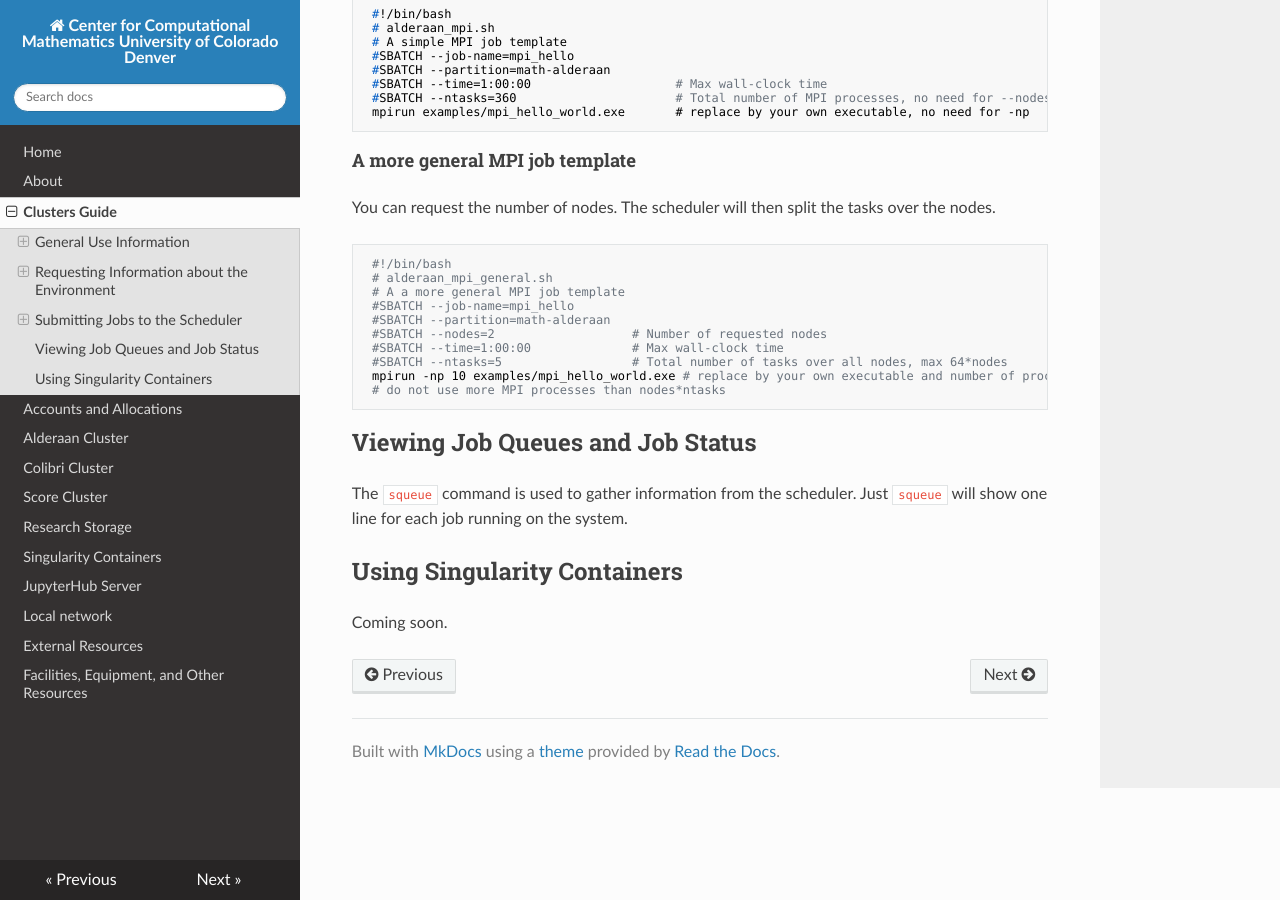
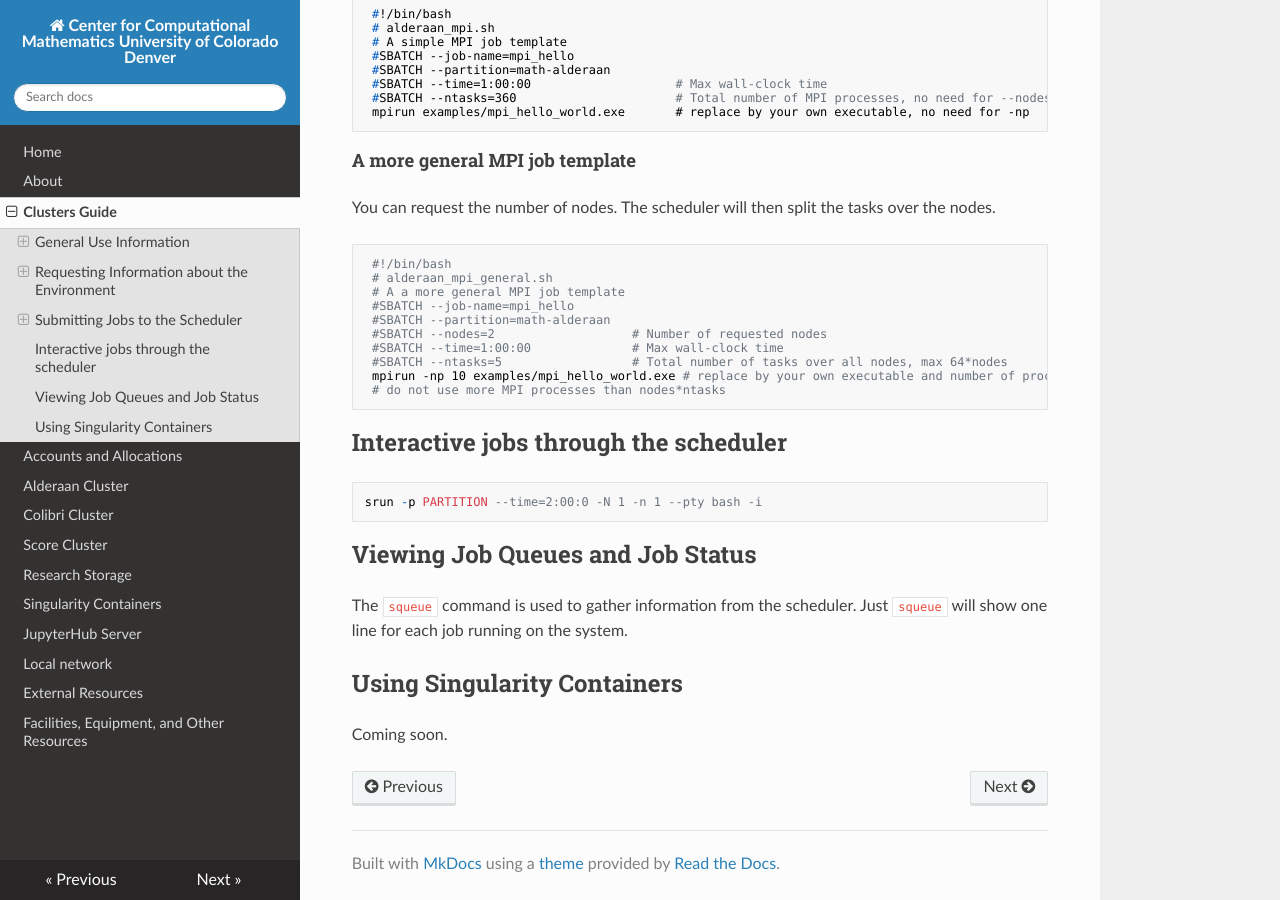
Before and after one commit to ccmucdenver/ccm-docs, an MkDocs documentation site: the page built from docs/clusters_guide.md, in a window 1280 px wide and 900 px high, scrolled down 4670 px. Built offline with MkDocs 1.6.1, drawn with Linux system fonts in a browser that asks for light colours; nearby versions of some CDN libraries.

Commit message:
Update clusters_guide.md

````diff
--- a/docs/clusters_guide.md
+++ b/docs/clusters_guide.md
@@ -202,6 +202,12 @@ You can request the number of nodes. The scheduler will then split the tasks ove
      mpirun -np 10 examples/mpi_hello_world.exe # replace by your own executable and number of processors
      # do not use more MPI processes than nodes*ntasks
 
+## Interactive jobs through the scheduler
+
+```
+srun -p PARTITION --time=2:00:0 -N 1 -n 1 --pty bash -i
+```
+
 ## Viewing Job Queues and Job Status
 
 The <code>squeue</code> command is used to gather information from the scheduler. Just <code>squeue</code> will show one line for each
````
